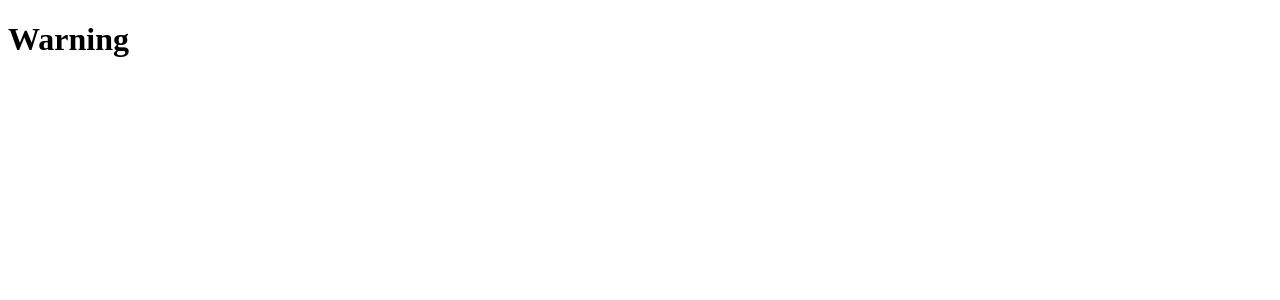
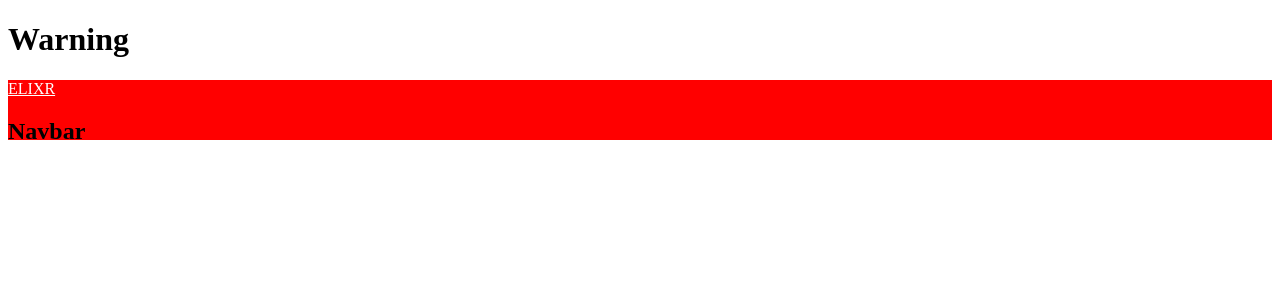
Before and after one commit to bataevoff/house-agency, a React (Create React App) app: page / in a window 1280 px wide. Shown: the top 300 px of the page. Built offline with nearby package versions, Linux system fonts and the light colour scheme.

Commit message:
added Nabvar

```diff
--- a/package.json
+++ b/package.json
@@ -8,7 +8,10 @@
     "@testing-library/user-event": "^13.5.0",
     "react": "^18.2.0",
     "react-dom": "^18.2.0",
+    "react-icons": "^4.4.0",
+    "react-router-dom": "^5.2.0",
     "react-scripts": "5.0.1",
+    "styled-components": "^5.3.5",
     "web-vitals": "^2.1.4"
   },
   "scripts": {
--- a/src/App.js
+++ b/src/App.js
@@ -1,7 +1,10 @@
+import Navbar from './components/Navbar';
+
 function App() {
   return (
     <>
       <h1>Warning</h1>
+      <Navbar />
     </>
   );
 }
--- /dev/null
+++ b/src/components/Navbar.js
@@ -0,0 +1,34 @@
+import React from 'react';
+import styled from 'styled-components';
+import { Link } from 'react-router-dom'
+
+const Nav = styled.nav`
+  height: 60px;
+  background-color: red;
+`
+
+const Logo = styled(Link)`
+  color: #fff;
+`
+
+const MenuBars = styled.i`
+
+`
+
+const NavMenu = styled.div`
+
+`
+
+const Navbar = () => {
+  return (
+    <Nav>
+      <Logo>ELIXR</Logo>
+      <MenuBars />
+      <NavMenu>
+      </NavMenu>
+      <h1>Navbar</h1>
+    </Nav>
+  );
+};
+
+export default Navbar;
--- a/src/index.js
+++ b/src/index.js
@@ -1,8 +1,11 @@
 import React from 'react';
 import ReactDOM from 'react-dom/client';
 import App from './App';
+import { BrowserRouter } from 'react-router-dom';
 
 const root = ReactDOM.createRoot(document.getElementById('root'));
 root.render(
-    <App />
+  <BrowserRouter>
+      <App />
+  </BrowserRouter>
 );
```
Also changed, not shown: 1 other file (tests, documents, lock files or other folders).
